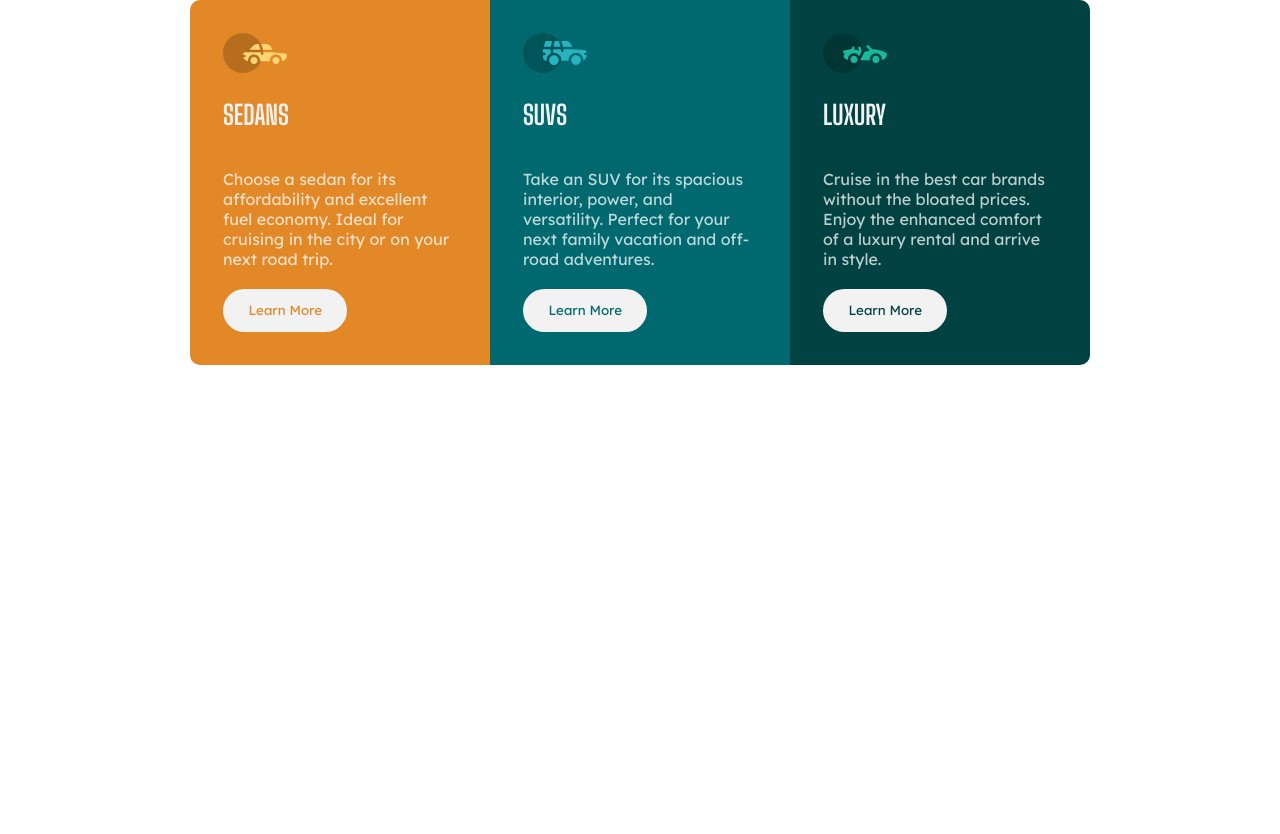
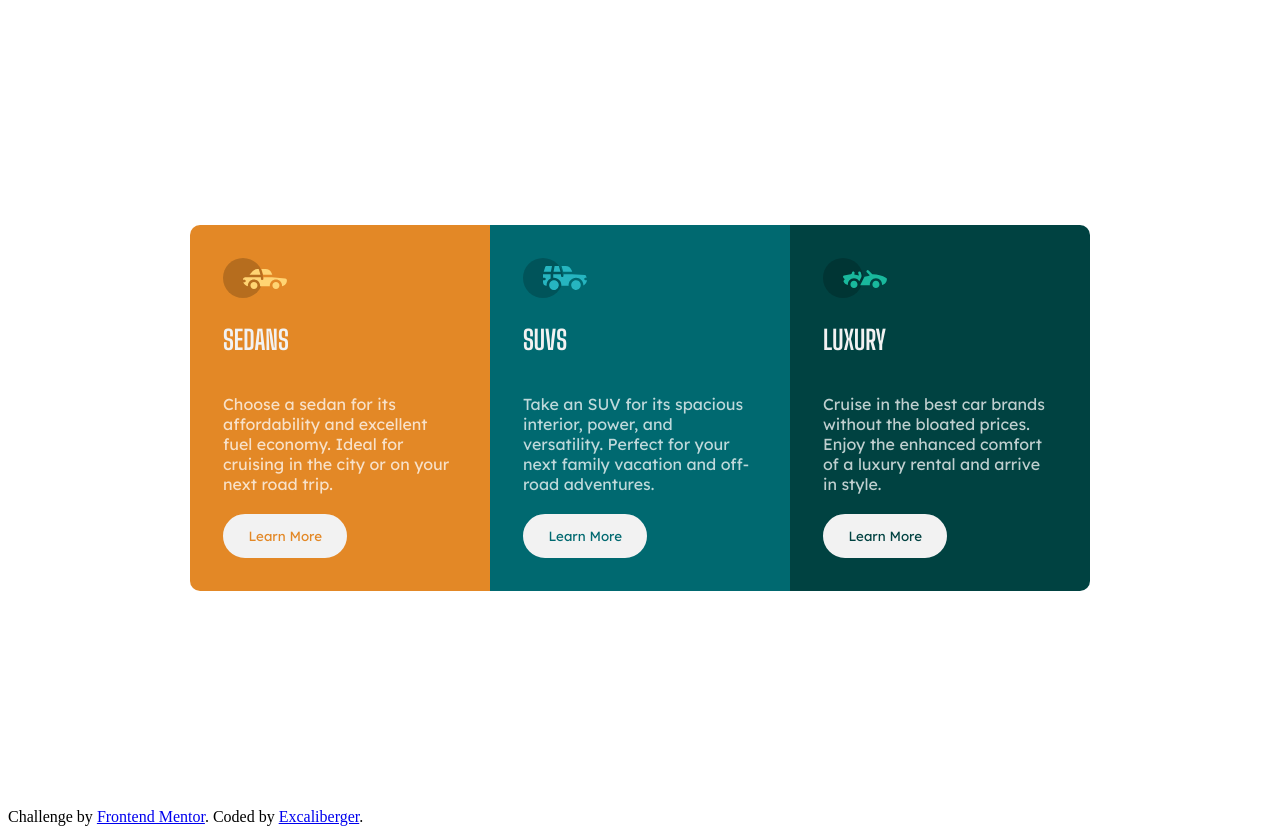
Before and after one commit to excaliberger/HTML-CSS-Challenge, a plain HTML site: page index.html in a window 1280 px wide. Before the commit the page ends 800 px from the top, so only its background shows below. Drawn offline with Linux system fonts and the light colour scheme.

Commit message:
finishing touches

```diff
--- a/index.html
+++ b/index.html
@@ -6,7 +6,8 @@
     <meta name="viewport" content="width=device-width, initial-scale=1.0" />
     <title>Practice with Forms</title>
 </head>
-  <body class="center">
+  <body>
+    <div class="center">
         <div>
             <table class="container-orange">
                 <tr>
@@ -82,5 +83,10 @@
                 </tr>
             </table>
         </div>
+    </div>
+    <div class="attribution">
+        Challenge by <a href="https://www.frontendmentor.io?ref=challenge" target="_blank">Frontend Mentor</a>.
+        Coded by <a href="github.io/excaliberger/">Excaliberger</a>.
+      </div>
   </body>
 </html>
--- a/style.css
+++ b/style.css
@@ -89,6 +89,8 @@ table {
     justify-content: center;
     display: flex;
     vertical-align: middle;
+    height: 100vh;
+    align-items: center;
 }
 
 @media (max-width: 450px) {
```
Also changed, not shown: 1 other file. Lines whose indentation alone changed are shown as unchanged.
